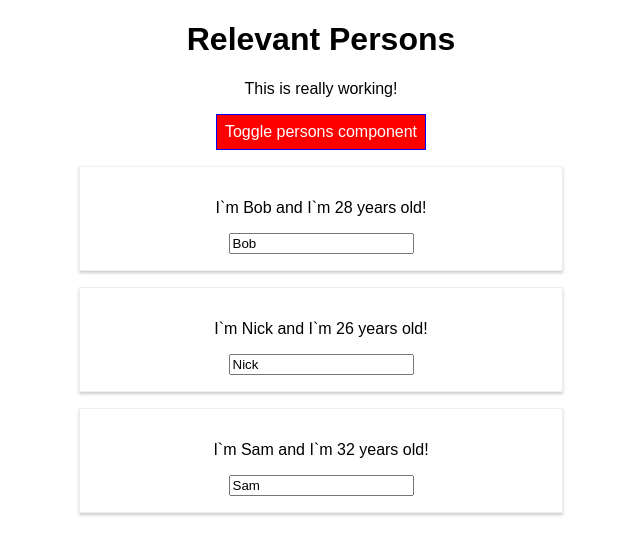
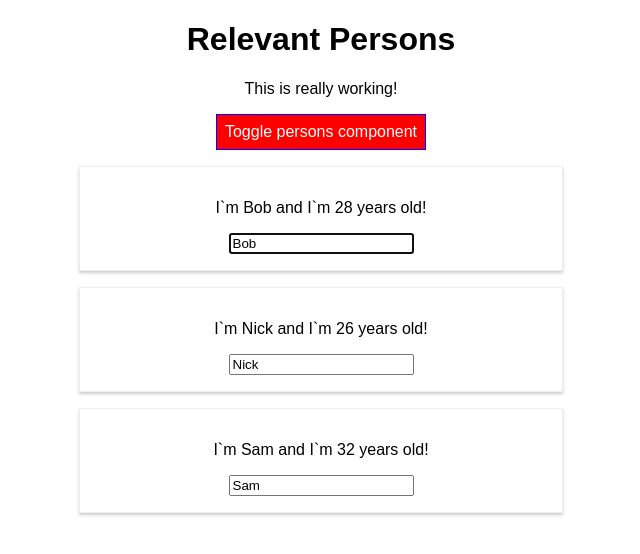
Before and after one commit to Morton358/UdemyReact16CompleteGuide, a React app: page / in a window 1280 px wide. Both pictures are taken after a click on the button "Toggle persons component". Shown: the top 554 px of the page, without its empty margins (319-959 px from the left). Built offline with nearby package versions, Linux system fonts and the light colour scheme.

Commit message:
add propTypes verification in Person.js and created focusing on first input in Person component

```diff
--- a/package.json
+++ b/package.json
@@ -51,7 +51,8 @@
   "devDependencies": {
     "babel-preset-latest": "^6.24.1",
     "eslint": "^4.16.0",
-    "eslint-plugin-react": "^7.5.1"
+    "eslint-plugin-react": "^7.5.1",
+    "prop-types": "^15.6.0"
   },
   "jest": {
     "collectCoverageFrom": [
--- a/src/components/Content/Content.js
+++ b/src/components/Content/Content.js
@@ -1,5 +1,6 @@
 import React from 'react';
 import classes from './Content.css';
+import withClass from '../../hoc/withClass';
 
 const content = props => {
     const assignedClasses = [];
@@ -16,7 +17,7 @@
     }
 
     return (
-        <div className={classes.Content}>
+        <React.Fragment>
             <h1>{props.appTitle}</h1>
             <p className={assignedClasses.join(' ')}>
                 This is really working!
@@ -26,13 +27,8 @@
                 onClick={props.click}>
                 Toggle persons component
             </button>
-        </div>
+        </React.Fragment>
     )
 }
 
-
-
-
-
-
-export default content;
+export default withClass(content, classes.Content);
--- a/src/components/Persons/Person/Person.js
+++ b/src/components/Persons/Person/Person.js
@@ -1,6 +1,7 @@
 import React from 'react';
 import classes from './Person.css';
 import withClass from '../../../hoc/withClass';
+import PropTypes from 'prop-types';
 
 class Person extends React.Component {
     constructor(props) {
@@ -12,6 +13,9 @@
     }
     componentDidMount() {
         console.log('[Person.js] Inside Did Mount');
+        if (this.props.position === 0) {
+            this.inputElement.focus();
+        }
     }
     render() {
         console.log('[Person.js] Inside Render Method');
@@ -21,11 +25,22 @@
                     I`m {this.props.name} and I`m {this.props.age} years old!
                 </p>
                 <p>{this.props.children}</p>
-                <input type="text" onChange={this.props.chenged} value={this.props.name} />
+                <input
+                    ref={ (inp) => {this.inputElement = inp} }
+                    type="text"
+                    onChange={this.props.chenged}
+                    value={this.props.name} />
             </React.Fragment>
         );
 
     }
 }
 
+Person.propTypes = {
+    name: PropTypes.string,
+    age: PropTypes.number,
+    click: PropTypes.func,
+    changed: PropTypes.func
+}
+
 export default withClass(Person, classes.Person);
--- a/src/components/Persons/Persons.js
+++ b/src/components/Persons/Persons.js
@@ -20,6 +20,7 @@
                     name={person.name}
                     key={person.id}
                     age={person.age}
+                    position={index}
                     click={() => {
                         this.props.clicked(index);
                     }}
```
